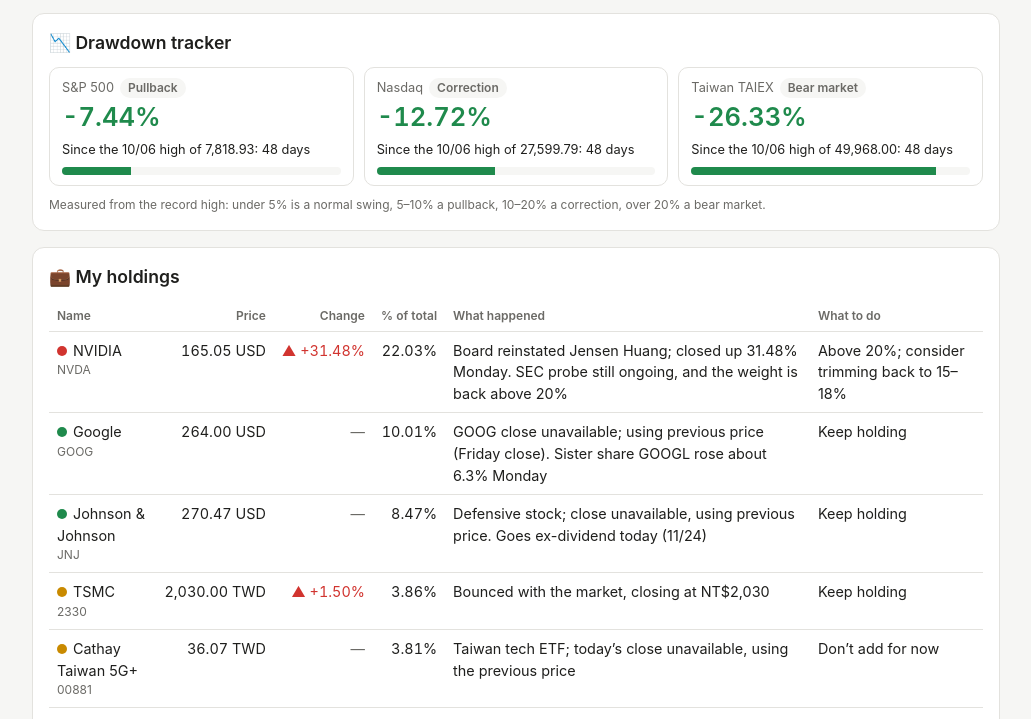
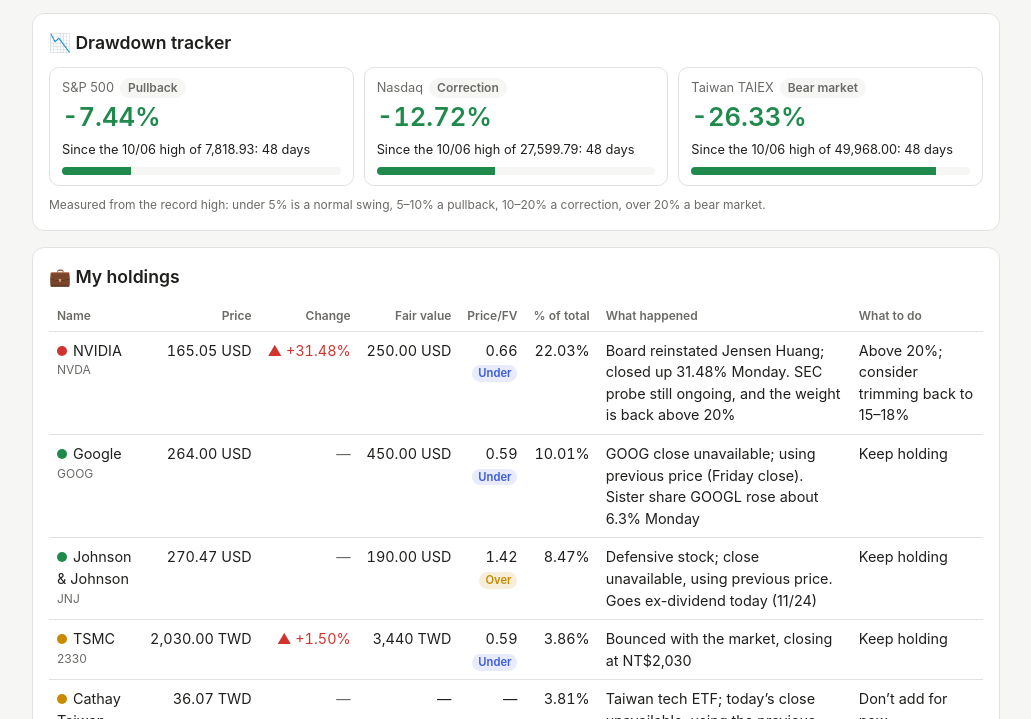
Before and after one commit to windwu0304/finance-dashboard, a plain HTML site: page index.html in a window 1280 px wide. Shown: the part 78-797 px from the top of the page, without its empty margins (124-1155 px from the left). Drawn offline with Linux system fonts and the light colour scheme.

Commit message:
Add Morningstar fair value and price/fair value to holdings
Co-Authored-By: Claude Opus 5.5 <noreply@anthropic.com>
Claude-Session: https://claude.ai/code/session_01CJiYH1uezeEPvBGGryWKNS

```diff
--- a/data.json
+++ b/data.json
@@ -151,7 +151,12 @@
    "plain": "董事會讓黃仁勳復職，週一收盤大漲 31.48%；但 SEC 調查仍在進行，占比又超過 20%",
    "plain_en": "Board reinstated Jensen Huang; closed up 31.48% Monday. SEC probe still ongoing, and the weight is back above 20%",
    "action": "超過 20%，考慮減碼回 15～18%",
-      "action_en": "Above 20%; consider trimming back to 15–18%"
+   "action_en": "Above 20%; consider trimming back to 15–18%",
+   "fair_value": "250",
+   "fv_currency": "USD",
+   "fv_source": "Morningstar",
+   "fv_date": "2026-11",
+   "p_fv": "0.66"
   },
   {
    "symbol": "GOOG",
@@ -167,7 +172,12 @@
    "plain": "GOOG 收盤價查不到，沿用前次價格（上週五收盤）；同公司的 GOOGL 週一漲約 6.3%",
    "plain_en": "GOOG close unavailable; using previous price (Friday close). Sister share GOOGL rose about 6.3% Monday",
    "action": "續抱",
-      "action_en": "Keep holding"
+   "action_en": "Keep holding",
+   "fair_value": "450",
+   "fv_currency": "USD",
+   "fv_source": "Morningstar",
+   "fv_date": "2026-10",
+   "p_fv": "0.59"
   },
   {
    "symbol": "JNJ",
@@ -183,7 +193,12 @@
    "plain": "防禦型股票；收盤價查不到，沿用前次價格。今天（11/24）除息",
    "plain_en": "Defensive stock; close unavailable, using previous price. Goes ex-dividend today (11/24)",
    "action": "續抱",
-      "action_en": "Keep holding"
+   "action_en": "Keep holding",
+   "fair_value": "190",
+   "fv_currency": "USD",
+   "fv_source": "Morningstar",
+   "fv_date": "2026-10",
+   "p_fv": "1.42"
   },
   {
    "symbol": "2330",
@@ -199,7 +214,12 @@
    "plain": "跟著大盤反彈，收 2,030 元",
    "plain_en": "Bounced with the market, closing at NT$2,030",
    "action": "續抱",
-      "action_en": "Keep holding"
+   "action_en": "Keep holding",
+   "fair_value": "3440",
+   "fv_currency": "TWD",
+   "fv_source": "Morningstar",
+   "fv_date": "2026",
+   "p_fv": "0.59"
   },
   {
    "symbol": "00881",
@@ -215,7 +235,12 @@
    "plain": "台灣科技股 ETF；今天收盤價查不到，沿用前次價格",
    "plain_en": "Taiwan tech ETF; today’s close unavailable, using the previous price",
    "action": "暫不加碼",
-      "action_en": "Don’t add for now"
+   "action_en": "Don’t add for now",
+   "fair_value": "",
+   "fv_currency": "",
+   "fv_source": "",
+   "fv_date": "",
+   "p_fv": ""
   },
   {
    "symbol": "0050",
@@ -231,7 +256,12 @@
    "plain": "台灣大型股 ETF，今天反彈 3%",
    "plain_en": "Taiwan large-cap ETF; bounced 3% today",
    "action": "續抱",
-      "action_en": "Keep holding"
+   "action_en": "Keep holding",
+   "fair_value": "",
+   "fv_currency": "",
+   "fv_source": "",
+   "fv_date": "",
+   "p_fv": ""
   },
   {
    "symbol": "CASH",
@@ -247,7 +277,12 @@
    "plain": "占總資產一半以上，是你的安全氣囊",
    "plain_en": "Over half your assets: your safety cushion",
    "action": "先確認三年內要用多少",
-      "action_en": "First confirm how much you need within 3 years"
+   "action_en": "First confirm how much you need within 3 years",
+   "fair_value": "",
+   "fv_currency": "",
+   "fv_source": "",
+   "fv_date": "",
+   "p_fv": ""
   }
  ],
  "news": [
--- a/index.html
+++ b/index.html
@@ -51,6 +51,10 @@ td{padding:8px;border-bottom:1px solid var(--line);vertical-align:top}
 .bar .pct{text-align:right;font-variant-numeric:tabular-nums}
 details{color:var(--muted);font-size:.8rem}
 .legend{color:var(--muted);font-size:.75rem;margin:10px 0 0}
+.val{display:inline-block;font-size:.7rem;font-weight:600;padding:0 6px;border-radius:999px;margin-top:2px}
+.val.under{background:rgba(59,91,219,.12);color:var(--accent)}
+.val.over{background:rgba(201,138,0,.15);color:var(--warn)}
+.val.fair{background:var(--bg);color:var(--muted)}
 .legend .dot{width:8px;height:8px;margin:0 4px 0 0}
 .dd{display:grid;grid-template-columns:repeat(auto-fit,minmax(200px,1fr));gap:10px}
 .dd .box{border:1px solid var(--line);border-radius:10px;padding:10px 12px}
@@ -81,9 +85,10 @@ details{color:var(--muted);font-size:.8rem}
 <section class="card" id="holdings">
  <h2><span class="zh">💼 我的持股</span><span class="en">💼 My holdings</span></h2>
  <div class="scroll"><table>
-  <thead><tr><th><span class="zh">名稱</span><span class="en">Name</span></th><th class="num"><span class="zh">價格</span><span class="en">Price</span></th><th class="num"><span class="zh">漲跌</span><span class="en">Change</span></th><th class="num"><span class="zh">占比</span><span class="en">% of total</span></th><th><span class="zh">發生什麼事</span><span class="en">What happened</span></th><th><span class="zh">你要做的</span><span class="en">What to do</span></th></tr></thead>
+  <thead><tr><th><span class="zh">名稱</span><span class="en">Name</span></th><th class="num"><span class="zh">價格</span><span class="en">Price</span></th><th class="num"><span class="zh">漲跌</span><span class="en">Change</span></th><th class="num"><span class="zh">合理價</span><span class="en">Fair value</span></th><th class="num"><span class="zh">價格/合理價</span><span class="en">Price/FV</span></th><th class="num"><span class="zh">占比</span><span class="en">% of total</span></th><th><span class="zh">發生什麼事</span><span class="en">What happened</span></th><th><span class="zh">你要做的</span><span class="en">What to do</span></th></tr></thead>
   <tbody id="t-holdings"></tbody>
  </table></div>
+ <p class="legend"><span class="zh">合理價是 Morningstar 分析師估計的長期合理價格；價格/合理價低於 0.85 為低估、高於 1.15 為高估。ETF 和現金沒有合理價。</span><span class="en">Fair value is Morningstar analysts&#39; long-term estimate. Price/FV below 0.85 is undervalued, above 1.15 overvalued. ETFs and cash have no fair value.</span></p>
  <p class="legend"><span class="zh"><span class="dot" style="background:var(--up)"></span>需要注意：有重大壞消息　<span class="dot" style="background:var(--warn)"></span>觀察：跟著大盤波動　<span class="dot" style="background:var(--down)"></span>正常：沒有壞消息</span><span class="en"><span class="dot" style="background:var(--up)"></span>Watch closely: major bad news　<span class="dot" style="background:var(--warn)"></span>Keep an eye on: moving with the market　<span class="dot" style="background:var(--down)"></span>OK: no bad news</span></p>
 </section>
 
@@ -165,6 +170,10 @@ function render(){
   const tr=el('tr');const n=el('td');n.append(dot(r.light),document.createTextNode(L(r,'name')),el('span','sym',r.symbol==='CASH'?T('新台幣','TWD'):r.symbol));tr.append(n);
   const p=num(r.price);tr.append(td(p==null?'—':fmt(p,2)+(r.currency==='USD'?T(' 美元',' USD'):T(' 元',' TWD')),'num'));
   const c=num(r.change_pct);tr.append(td(pct(c),'num',col(c)));
+  const fv=num(r.fair_value);tr.append(td(fv==null?'—':fmt(fv,fv>=1000?0:2)+(r.fv_currency==='USD'?T(' 美元',' USD'):T(' 元',' TWD')),'num'));
+  const pf=num(r.p_fv);const pc=td(pf==null?'—':fmt(pf,2),'num');
+  if(pf!=null){const tag=el('span','val '+(pf<0.85?'under':pf>1.15?'over':'fair'),pf<0.85?T('低估','Under'):pf>1.15?T('高估','Over'):T('合理','Fair'));pc.append(document.createElement('br'),tag);}
+  tr.append(pc);
   tr.append(td(fmt(num(r.weight_pct),2)+'%','num'),td(L(r,'plain')),td(L(r,'action')));th.append(tr);
  });
 
```
Lines whose indentation alone changed are shown as unchanged.
